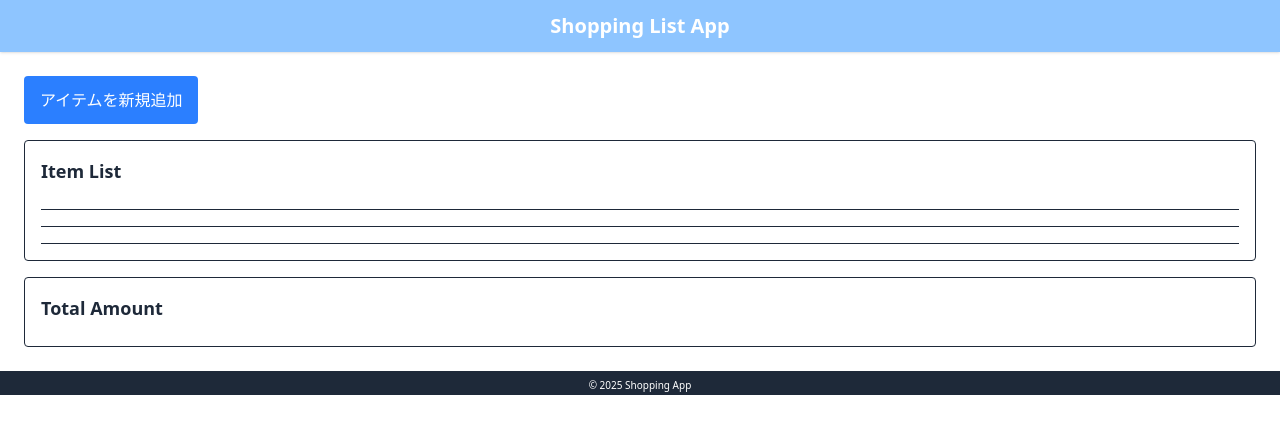
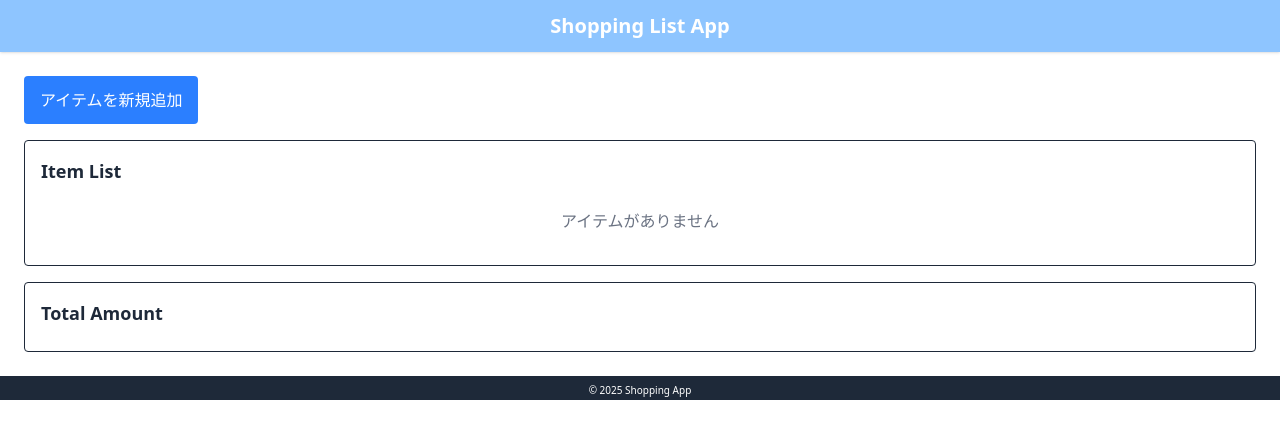
Before and after one commit to tcs-rui-takahashi/react_shoppingList_app, a React (Vite) app: page / in a window 1280 px wide. Shown: the top 438 px of the page. Built offline with nearby package versions, Linux system fonts and the light colour scheme.

Commit message:
リスト表示の実装

```diff
--- a/src/apps/components/Item.tsx
+++ b/src/apps/components/Item.tsx
@@ -1,7 +1,19 @@
-export function Item() {
+import type { Item as ItemType } from "../types/Items";
+type ItemProps = {
+  item: ItemType;
+};
+export function Item({ item }: ItemProps) {
   return (
-    <div className="border-b py-2">
-      {/* TODO: アイテムのコンテンツを実装する */}
-    </div>
+    <li className="flex justify-between items-center p-2 border rounded">
+      <div>
+        <span className="font-medium">{item.name}</span>
+        {item.quantity !== undefined && item.quantity > 0 && item.unit && (
+          <span className="ml-1 text-sm text-gray-600">
+            ({item.quantity} {item.unit})
+          </span>
+        )}
+        {item.note && <p className="text-xs text-gray-500">{item.note}</p>}
+      </div>
+    </li>
   );
 }
--- a/src/apps/components/ItemList.tsx
+++ b/src/apps/components/ItemList.tsx
@@ -1,20 +1,22 @@
 import type { Item as ItemType } from "../types/Items";
 import { Item } from "./Item";
-
-type ItemListProps = {
-  items: ItemType[];
-};
-
-// TODO:itemsは1－3で実装予定
-// eslint-disable-next-line @typescript-eslint/no-unused-vars
-export function ItemList({ items: _items }: ItemListProps) {
+function EmptyList() {
+  return <p className="text-gray-500 italic text-center py-4">アイテムがありません</p>;
+}
+function ItemListContent({ items }: { items: ItemType[] }) {
+  return (
+    <ul className="space-y-2">
+      {items.map((item) => (
+        <Item key={item.id} item={item} />
+      ))}
+    </ul>
+  );
+}
+export function ItemList({ items }: { items: ItemType[] }) {
   return (
     <section className="border p-4 rounded mb-4">
       <h2 className="font-bold text-lg mb-2">Item List</h2>
-      {/* TODO: アイテムのリストを動的に生成する */}
-      <Item />
-      <Item />
-      <Item />
+      {items.length === 0 ? <EmptyList /> : <ItemListContent items={items} />}
     </section>
   );
 }
```
